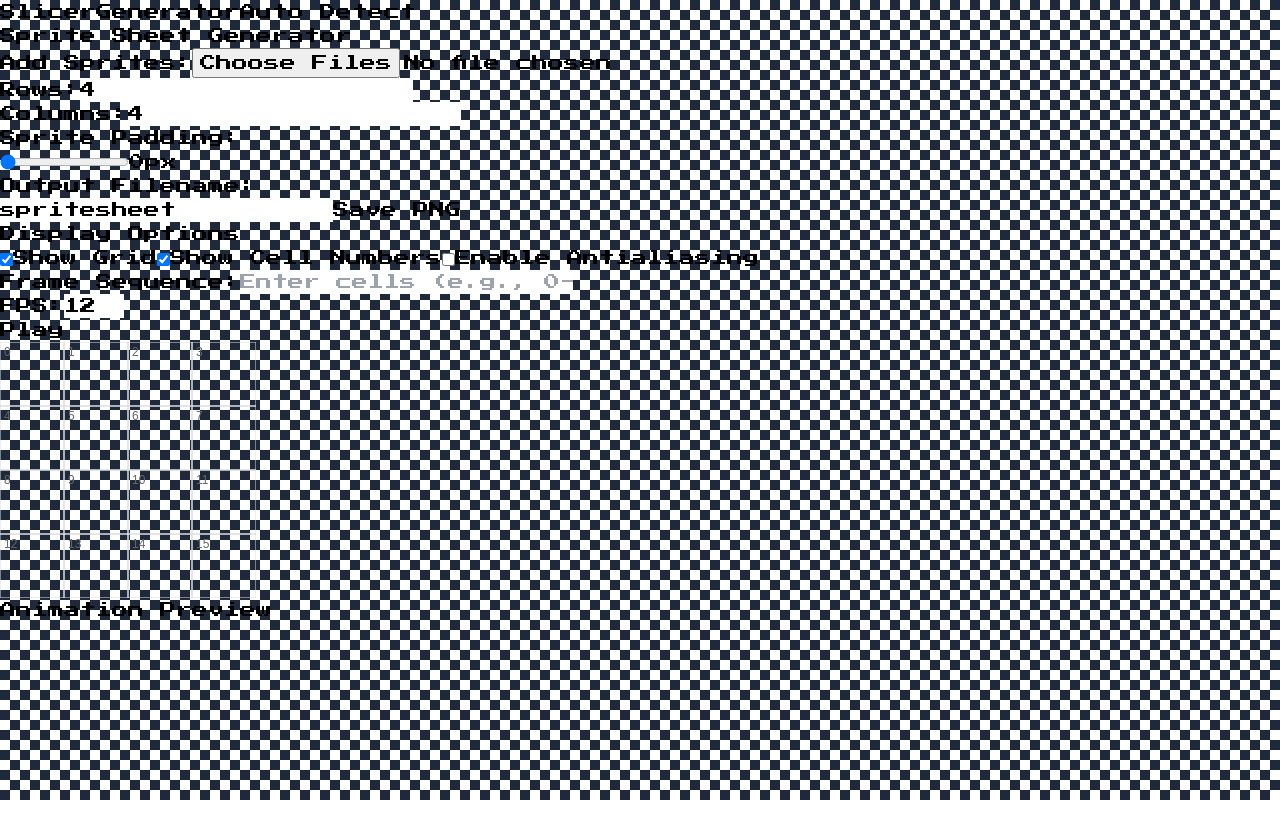
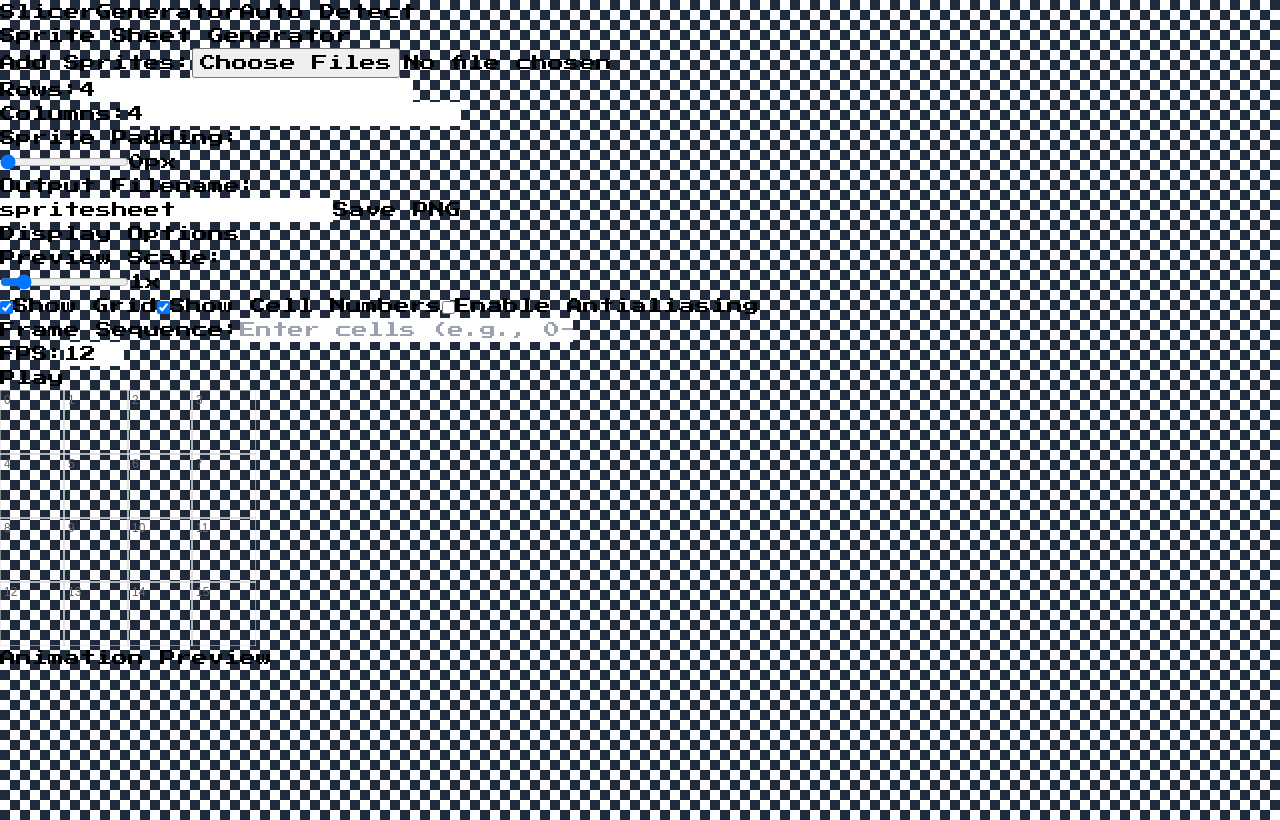
Before and after one commit to joser27/TileTinker, a Next.js app: page /generator in a window 1280 px wide. Built offline with nearby package versions, Linux system fonts and the light colour scheme.

Commit message:
Scaling added to generator to account for small sprites.

```diff
--- a/src/app/generator/page.tsx
+++ b/src/app/generator/page.tsx
@@ -37,6 +37,7 @@
   const [frameSequenceInput, setFrameSequenceInput] = useState('');
   const preloadedImagesRef = useRef<Map<string, HTMLImageElement>>(new Map());
   const [currentPreviewFrame, setCurrentPreviewFrame] = useState<number>(0);
+  const [previewScale, setPreviewScale] = useState<number>(1);
 
   // Calculate optimal cell size based on sprites
   const calculateOptimalCellSize = (sprites: Sprite[]) => {
@@ -185,8 +186,10 @@
     const rect = canvasRef.current?.getBoundingClientRect();
     if (!rect) return;
 
-    const x = e.clientX - rect.left;
-    const y = e.clientY - rect.top;
+    // Adjust coordinates for scale
+    const x = (e.clientX - rect.left) / previewScale;
+    const y = (e.clientY - rect.top) / previewScale;
+
     const col = Math.floor(x / cellSize);
     const row = Math.floor(y / cellSize);
 
@@ -525,6 +528,21 @@
             <div className="space-y-2">
               <h3 className="font-medium">Display Options</h3>
               <div className="flex flex-col gap-2">
+                <div>
+                  <label className="block text-sm font-medium mb-1">Preview Scale:</label>
+                  <div className="flex gap-2 items-center">
+                    <input
+                      type="range"
+                      min="0.5"
+                      max="4"
+                      step="0.5"
+                      value={previewScale}
+                      onChange={(e) => setPreviewScale(Number(e.target.value))}
+                      className="flex-1"
+                    />
+                    <span className="text-sm w-12">{previewScale}x</span>
+                  </div>
+                </div>
                 <label className="flex items-center gap-2">
                   <input
                     type="checkbox"
@@ -701,11 +719,19 @@
 
         {/* Middle Section: Canvas */}
         <div className="w-1/2">
-          <canvas
-            ref={canvasRef}
-            onClick={handleCanvasClick}
-            className="border border-gray-700"
-          />
+          <div
+            className="transform-gpu"
+            style={{
+              transform: `scale(${previewScale})`,
+              transformOrigin: 'top left'
+            }}
+          >
+            <canvas
+              ref={canvasRef}
+              onClick={handleCanvasClick}
+              className="border border-gray-700"
+            />
+          </div>
         </div>
 
         {/* Right Section: Animation Preview */}
```
